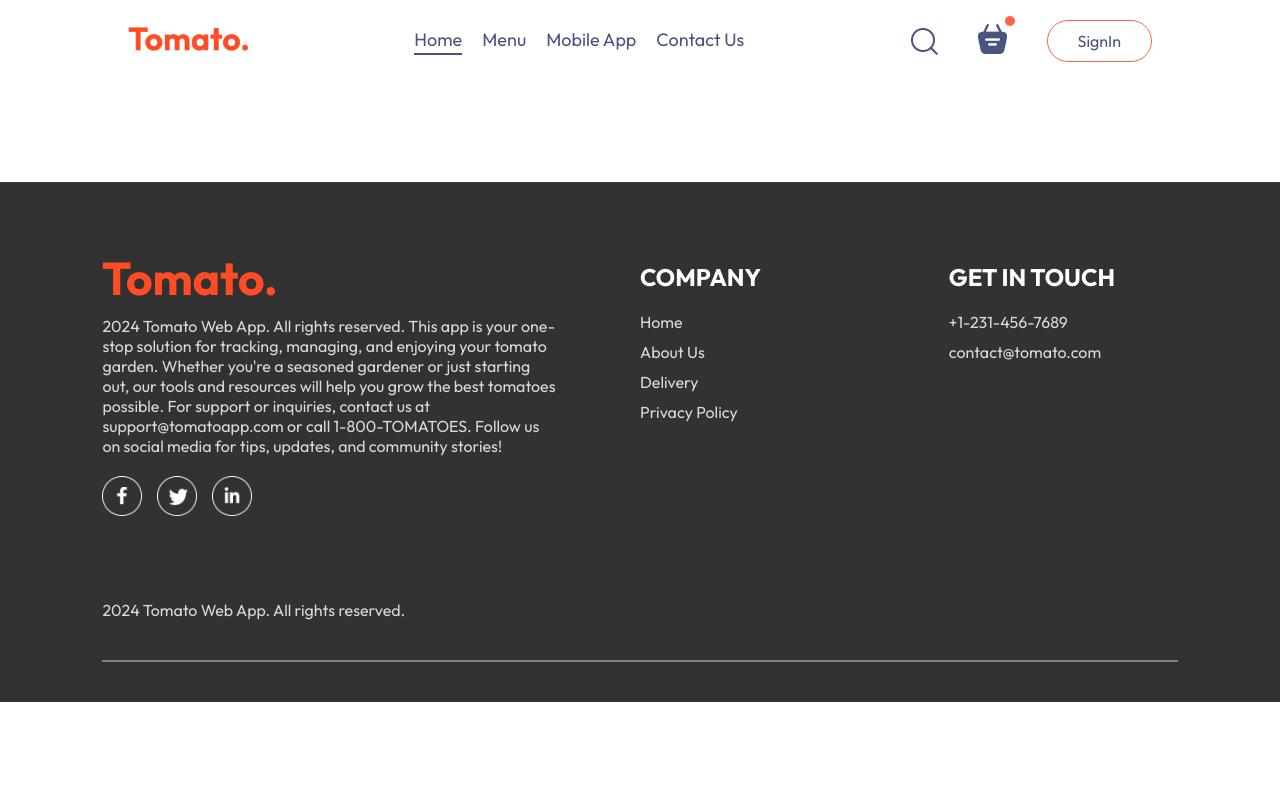
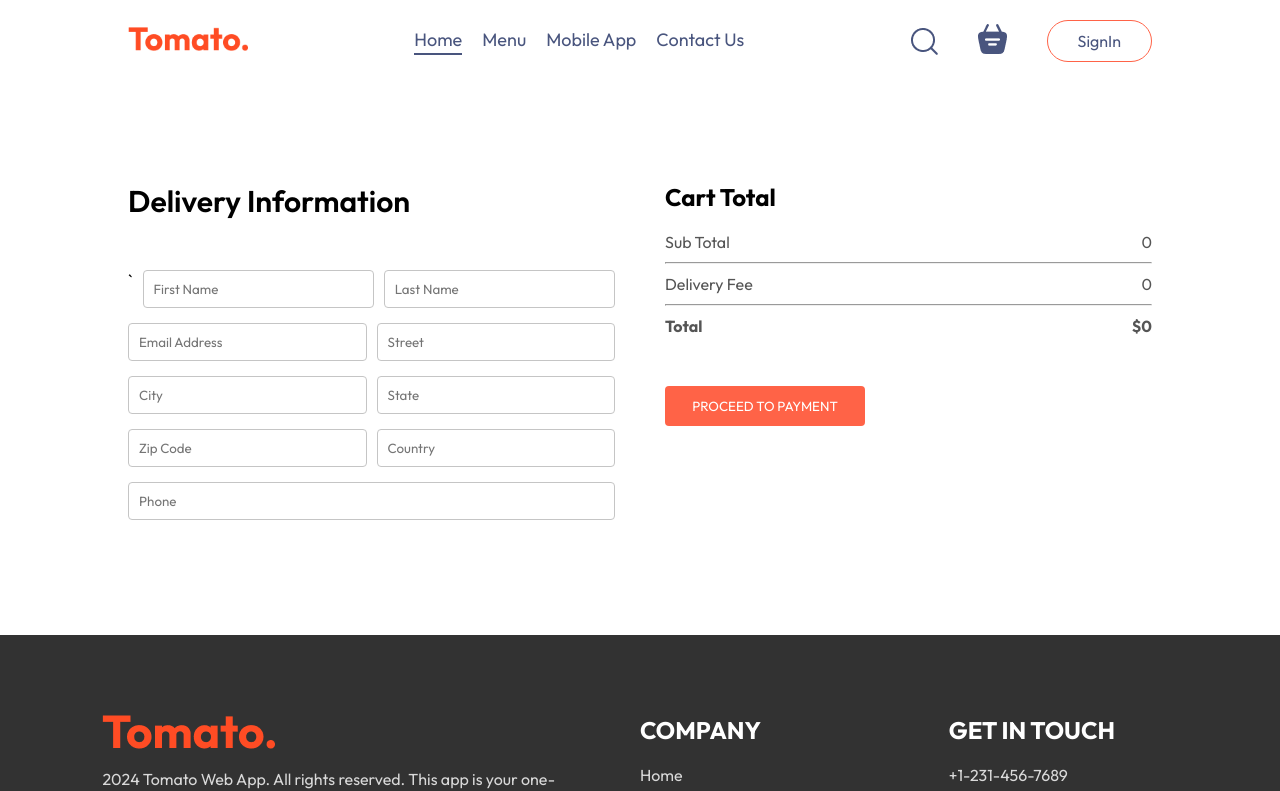
Before and after one commit to Senthee1811/FoodWeb, a React (Create React App) app: page /order in a window 1280 px wide. Shown: the top 791 px of the page. Built offline with nearby package versions, Linux system fonts and the light colour scheme.

Commit message:
Frontend Completed

```diff
--- a/src/components/Navbar/Navbar.jsx
+++ b/src/components/Navbar/Navbar.jsx
@@ -1,11 +1,13 @@
-import React, { useState } from 'react'
+import React, { useContext, useState } from 'react'
 import "./Navbar.css"
 import {assets} from "../../assets/assets"
 import { Link } from 'react-router-dom'
+import { StoreContext } from '../../context/StoreContext'
 
 
 const Navbar = ({setShowLogin}) => {
   const [menu,setMenu] = useState("home")
+  const {getTotalCartAmount} = useContext(StoreContext)
   return (
     <div className='navbar'>
       <Link to='/'><img src={assets.logo} alt="" className='logo' /></Link>
@@ -19,7 +21,7 @@
         <img src={assets.search_icon} alt="" />
         <div className="navbar-search-icon">
            <Link to='/cart'><img src={assets.basket_icon} alt="" /></Link>
-            <div className="dot">
+            <div className={getTotalCartAmount()===0 ? "" : "dot"}>
 
             </div>
         </div>
--- a/src/context/StoreContext.jsx
+++ b/src/context/StoreContext.jsx
@@ -20,16 +20,25 @@
 
     }
 
-    useEffect(()=>{
-         console.log(cartItems)
-    },[cartItems])
+    const getTotalCartAmount = () => {
+        let totalAmount = 0;
+        for (const item in cartItems){
+            if(cartItems[item] > 0){
+
+                let itemInfo = food_list.find((product)=>product._id === item)
+                totalAmount += itemInfo.price * cartItems[item];
+            }
+        }
+        return totalAmount;
+    }
 
     const contextVaue = {
            food_list,
            cartItems,
            setCartItems,
            addToCart,
-           removeFromCart
+           removeFromCart,
+           getTotalCartAmount
     }
 
     return (
--- a/src/pages/Cart/Cart.css
+++ b/src/pages/Cart/Cart.css
@@ -18,3 +18,89 @@
 .cart-items-item img{
     width: 50px;
 }
+
+.cart hr{
+    height: 1px;
+    background-color: #e2e2e2;
+    border: none;
+}
+
+.cart-items-item .cross{
+    cursor: pointer;
+}
+
+.cart-bottom{
+    margin-top: 80px;
+    display: flex;
+    justify-content: space-between;
+    gap: max(12vw,20px);
+}
+
+.cart-total{
+    flex: 1;
+    display: flex;
+    flex-direction: column;
+    gap: 20px;
+}
+
+.cart-total-details{
+    display: flex;
+    justify-content: space-between;
+    color: #555;
+}
+
+.cart-total hr{
+    margin: 10px 0;
+}
+
+.cart-total button{
+    border: none;
+    color: white;
+    background-color: tomato;
+    width: max(15vw,200px);
+    padding: 12px 0px;
+    border-radius: 4px;
+    cursor: pointer;
+}
+
+.cart-promocode{
+    flex: 1;
+}
+
+.cart-promocode p{
+    color: #555;
+}
+
+.cart-promocode-input{
+    margin-top: 10px;
+    display: flex;
+    justify-content: space-between;
+    align-items: center;
+    background-color: #eaeaea;
+    border-radius: 4px;
+}
+
+.cart-promocode-input input{
+    background: transparent;
+    border: none;
+    outline: none;
+    padding-left: 10px;
+}
+
+.cart-promocode-input button{
+    width: max(10vw,150px);
+    padding: 12px 5px;
+    background-color: black;
+    border: none;
+    color: white;
+    border-radius: 4px;
+}
+
+@media(max-width:750px){
+    .cart-bottom{
+        flex-direction: column-reverse;
+    }
+    .cart-promocode{
+        justify-content: start;
+    }
+}
--- a/src/pages/Cart/Cart.jsx
+++ b/src/pages/Cart/Cart.jsx
@@ -1,9 +1,11 @@
 import React, { useContext } from 'react'
 import "./Cart.css"
 import { StoreContext } from '../../context/StoreContext'
+import { useNavigate } from 'react-router-dom'
 
 function Cart() {
-  const {cartItems,food_list,removeFromCart} = useContext(StoreContext)
+  const {cartItems,food_list,removeFromCart,getTotalCartAmount} = useContext(StoreContext)
+  const navigate = useNavigate();
   return (
     <div className='cart'>
       <div className="cart-items">
@@ -25,10 +27,10 @@
                 <div className='cart-items-title cart-items-item'>
                 <img src={item.image} />
                 <p>{item.name}</p>
-                <p>{item.price}</p>
+                <p>${item.price}</p>
                 <p>{cartItems[item._id]}</p>
-                <p>{item.price * cartItems[item._id]}</p>
-                <p>x</p>
+                <p>${item.price * cartItems[item._id]}</p>
+                <p className='cross' onClick={()=>{removeFromCart(item._id)}}>x</p>
               </div>
               <hr />
               </div>
@@ -38,7 +40,38 @@
 
         })}
       </div>
+      <div className="cart-bottom">
+        <div className="cart-total">
+          <h2>Cart Total</h2>
+          <div>
+            <div className='cart-total-details'>
+              <p>Sub Total</p>
+              <p>{getTotalCartAmount()}</p>
+            </div>
+            <hr />
+            <div className='cart-total-details'>
+              <p>Delivery Fee</p>
+              <p>{getTotalCartAmount() === 0 ? 0 : 2}</p>
+            </div>
+            <hr />
+            <div className='cart-total-details'>
+              <b>Total</b>
+              <b>${getTotalCartAmount() === 0 ? 0 : 2}</b>
 
+            </div>
+          </div>
+          <button onClick={()=> navigate('/order')}>PROCEED TO CHECKOUT</button>
+        </div>
+        <div className="cart-promocode">
+          <div>
+            <p>Apply Promo Code</p>
+            <div className='cart-promocode-input'>
+              <input type="text" placeholder='promo code' />
+              <button >Apply</button>
+            </div>
+          </div>
+        </div>
+      </div>
     </div>
   )
 }
--- a/src/pages/PlaceOrder/PlaceOrder.css
+++ b/src/pages/PlaceOrder/PlaceOrder.css
@@ -0,0 +1,44 @@
+.place-order{
+    display: flex;
+    align-items: start;
+    justify-content: space-between;
+    gap: 50px;
+    margin-top: 100px;
+}
+
+.place-order-left{
+    width: 100%;
+    max-width: max(30%,500px);
+}
+
+.place-order-left .title{
+    font-size: 30px;
+    font-weight: 600;
+    margin-bottom: 50px;
+
+}
+
+.place-order-left input{
+    margin-bottom: 15px;
+    width: 100%;
+    padding: 10px;
+    border: 1px solid #c5c5c5;
+    border-radius: 4px;
+    outline-color:tomato ;
+
+}
+
+.place-order-left .multi-fields{
+    display: flex;
+    gap: 10px;
+
+}
+
+.place-order-right{
+    width: 100%;
+    max-width: max(40%,500px);
+}
+
+.place-order .cart-total button{
+    margin-top: 30px;
+}
--- a/src/pages/PlaceOrder/PlaceOrder.jsx
+++ b/src/pages/PlaceOrder/PlaceOrder.jsx
@@ -1,11 +1,56 @@
-import React from 'react'
+import React, { useContext } from 'react'
 import "./PlaceOrder.css"
+import { StoreContext } from '../../context/StoreContext'
 
 function PlaceOrder() {
+  const {getTotalCartAmount} = useContext(StoreContext)
   return (
-    <div>
+    <form className='place-order'>
+      <div className="place-order-left">
 
-    </div>
+        <p className="title">Delivery Information</p>
+        <div className="multi-fields">`
+           <input type="text" placeholder='First Name'/>
+           <input type="text" placeholder='Last Name'/>
+        </div>
+        <div className="multi-fields">
+        <input type="email" placeholder='Email Address' />
+        <input type="text" placeholder='Street'/>
+        </div>
+        <div className="multi-fields">
+           <input type="text" placeholder='City'/>
+           <input type="text" placeholder='State'/>
+        </div>
+        <div className="multi-fields">
+           <input type="text" placeholder='Zip Code'/>
+           <input type="text" placeholder='Country'/>
+        </div>
+        <input type="text" placeholder='Phone'/>
+      </div>
+      <div className="place-order-right">
+      <div className="cart-total">
+          <h2>Cart Total</h2>
+          <div>
+          <div className='cart-total-details'>
+              <p>Sub Total</p>
+              <p>{getTotalCartAmount()}</p>
+            </div>
+            <hr />
+            <div className='cart-total-details'>
+              <p>Delivery Fee</p>
+              <p>{getTotalCartAmount() === 0 ? 0 : 2}</p>
+            </div>
+            <hr />
+            <div className='cart-total-details'>
+              <b>Total</b>
+              <b>${getTotalCartAmount() === 0 ? 0 : 2}</b>
+            </div>
+          </div>
+          <button>PROCEED TO PAYMENT</button>
+        </div>
+      </div>
+
+    </form>
   )
 }
 
```
